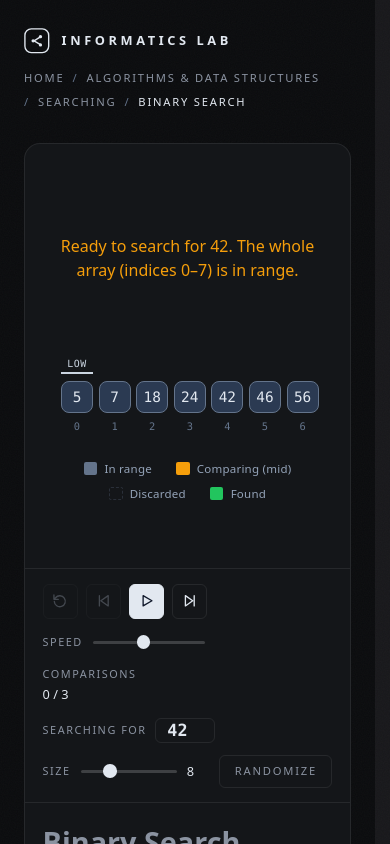
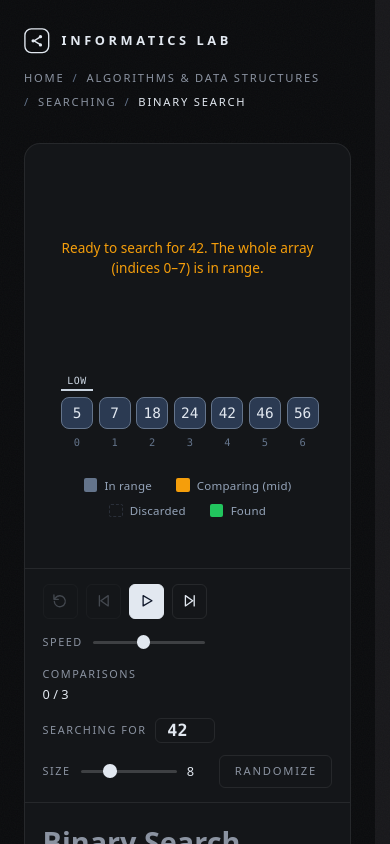
Before and after one commit to nicopowell/informatics-lab, a React (Vite) app: page /algorithms/searching/binary-search in a window 390 px wide. Shown: the top 844 px of the page. Built offline with nearby package versions, Linux system fonts and the light colour scheme.

Commit message:
fix: reserve status narration height so frames never shift layout

```diff
--- a/src/experience/experience.css
+++ b/src/experience/experience.css
@@ -54,8 +54,15 @@
   padding: 3rem 1.75rem 1.5rem;
 }
 
+/* The narration varies from one to three lines between frames; the box
+   reserves the worst case and centers the text so the layout below it
+   never shifts while stepping through frames. Line boxes are 1.5x the font
+   (line-height inherited from :root), so three lines at 1rem = 4.5rem. */
 .experience__status {
-  min-height: 1.4rem;
+  display: flex;
+  align-items: center;
+  justify-content: center;
+  min-height: 4.5rem;
   margin: 0 0 1.25rem;
   text-align: center;
   font-size: 1rem;
@@ -535,6 +542,14 @@
     width: 100%;
   }
 
+  /* Narrow width turns the longest scheduling narrations into four lines;
+     a smaller status font keeps them in that budget. Four lines at 0.85rem
+     with the 1.5 line-height = 5.1rem. */
+  .experience__status {
+    font-size: 0.85rem;
+    min-height: 5.1rem;
+  }
+
   /* Counters stack label over value so none of them wraps mid-number. */
   .experience__counts {
     width: 100%;
@@ -557,3 +572,14 @@
     width: 6rem;
   }
 }
+
+/* Below ~360px the longest scheduling narrations still reach five lines even
+   at 0.85rem, which bursts a four-line reservation and jumps the layout. The
+   font drops one notch more and the box budgets five lines: 5 x 0.8 x 1.5 =
+   6rem. */
+@media (max-width: 360px) {
+  .experience__status {
+    font-size: 0.8rem;
+    min-height: 6rem;
+  }
+}
```
